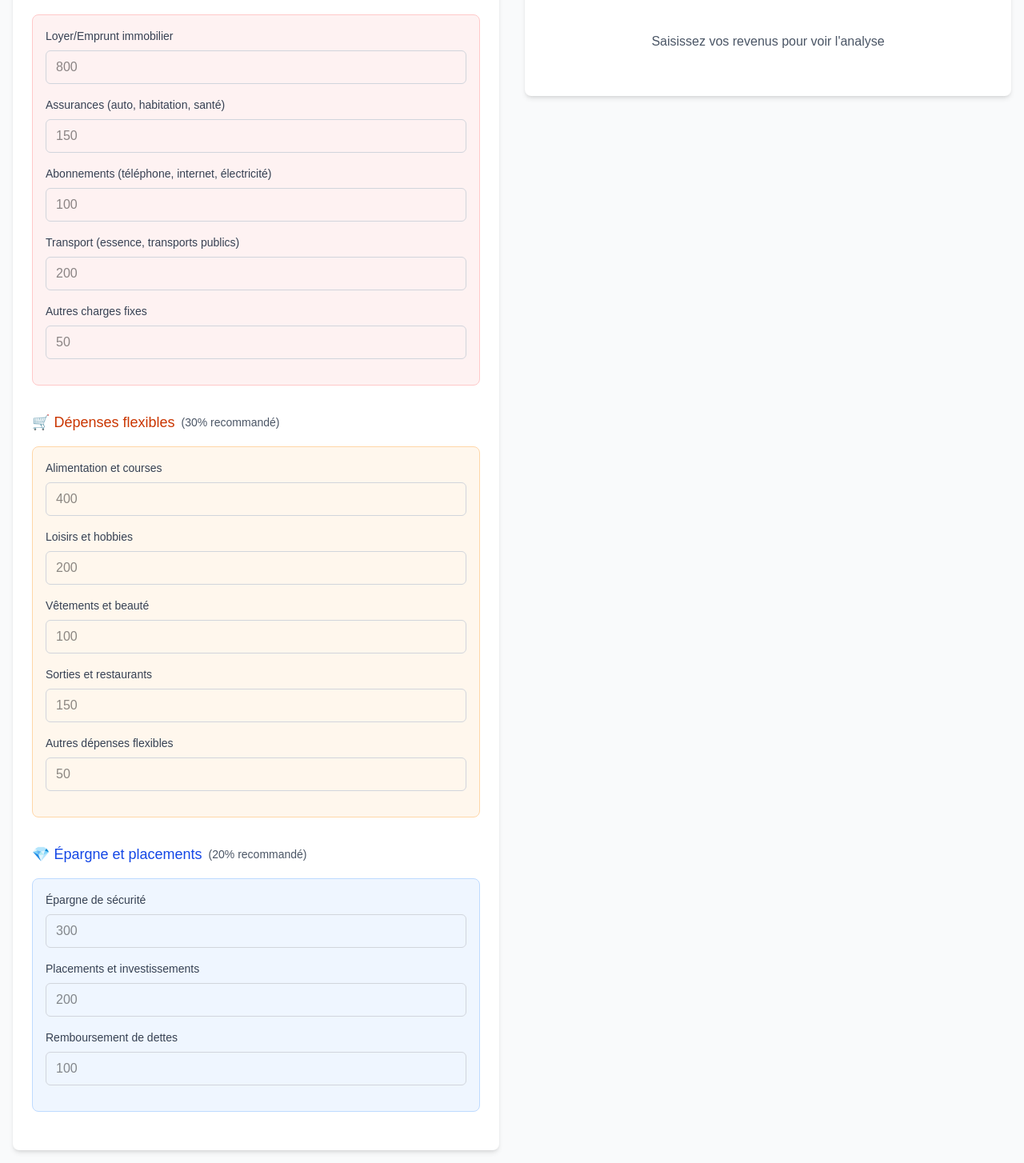
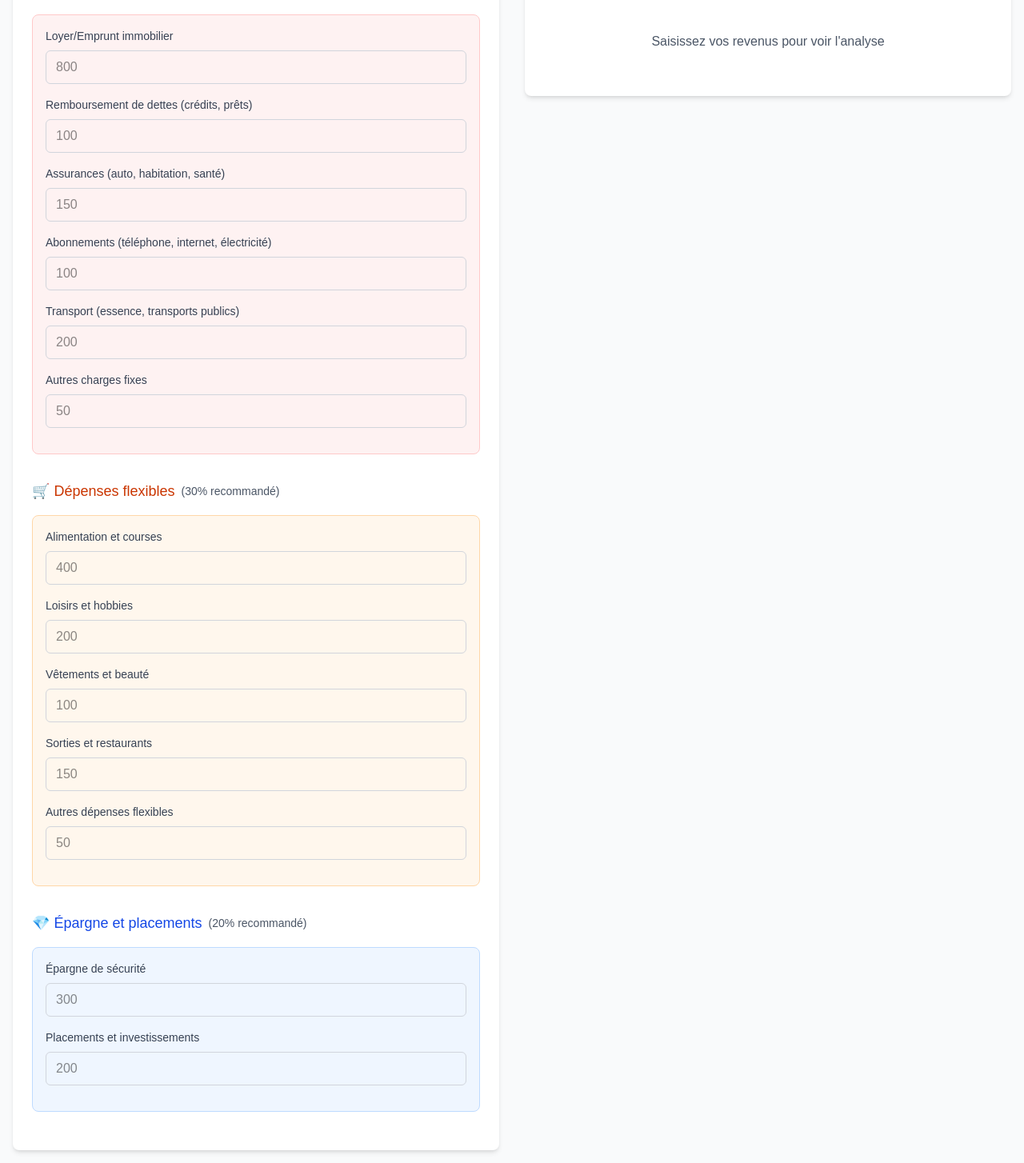
Before and after one commit to TicTac1602/CAP, a Next.js app: page /simulateurs/budget in a window 1280 px wide. Shown: the part 596-2050 px from the top of the page at 80% size. Built offline with nearby package versions, Linux system fonts and the light colour scheme.

Commit message:
fix : Change the "remboursement de dettes"l to "charge fixes" section for more consistency in calculations

```diff
--- a/src/app/simulateurs/budget/page.tsx
+++ b/src/app/simulateurs/budget/page.tsx
@@ -30,10 +30,10 @@ export default function BudgetSimulatorPage() {
 	const calculations: BudgetCalculations = useMemo(() => {
 		const revenuTotal = budgetData.salaire + budgetData.autresRevenus;
 		const chargesFixes = budgetData.loyer + budgetData.assurances + budgetData.abonnements +
-			budgetData.transport + budgetData.autresChargesFixes;
+			budgetData.transport + budgetData.remboursementDettes + budgetData.autresChargesFixes;
 		const depensesFlexibles = budgetData.alimentation + budgetData.loisirs + budgetData.vetements +
 			budgetData.sorties + budgetData.autresDepensesFlexibles;
-		const epargneTotal = budgetData.epargneUrgence + budgetData.placements + budgetData.remboursementDettes;
+		const epargneTotal = budgetData.epargneUrgence + budgetData.placements;
 		const depensesTotales = chargesFixes + depensesFlexibles + epargneTotal;
 		const solde = revenuTotal - depensesTotales;
 
--- a/src/components/budget/BudgetForm.tsx
+++ b/src/components/budget/BudgetForm.tsx
@@ -81,6 +81,12 @@ export function BudgetForm({ budgetData, setBudgetData }: BudgetFormProps) {
 						placeholder="800"
 						value={budgetData.loyer}
 						onChange={(value) => updateField('loyer', value)}
+					/>
+					<InputField
+						label="Remboursement de dettes (crédits, prêts)"
+						placeholder="100"
+						value={budgetData.remboursementDettes}
+						onChange={(value) => updateField('remboursementDettes', value)}
 					/>
 					<InputField
 						label="Assurances (auto, habitation, santé)"
@@ -168,12 +174,6 @@ export function BudgetForm({ budgetData, setBudgetData }: BudgetFormProps) {
 						value={budgetData.placements}
 						onChange={(value) => updateField('placements', value)}
 					/>
-					<InputField
-						label="Remboursement de dettes"
-						placeholder="100"
-						value={budgetData.remboursementDettes}
-						onChange={(value) => updateField('remboursementDettes', value)}
-					/>
 				</div>
 			</div>
 		</div>
--- a/src/types/index.ts
+++ b/src/types/index.ts
@@ -96,6 +96,7 @@ export interface BudgetData {
 	assurances: number;
 	abonnements: number;
 	transport: number;
+	remboursementDettes: number;
 	autresChargesFixes: number;
 
 	// Dépenses flexibles (30% recommandé)
@@ -108,7 +109,6 @@ export interface BudgetData {
 	// Épargne et placements (20% recommandé)
 	epargneUrgence: number;
 	placements: number;
-	remboursementDettes: number;
 }
 
 export interface BudgetCalculations {
```
